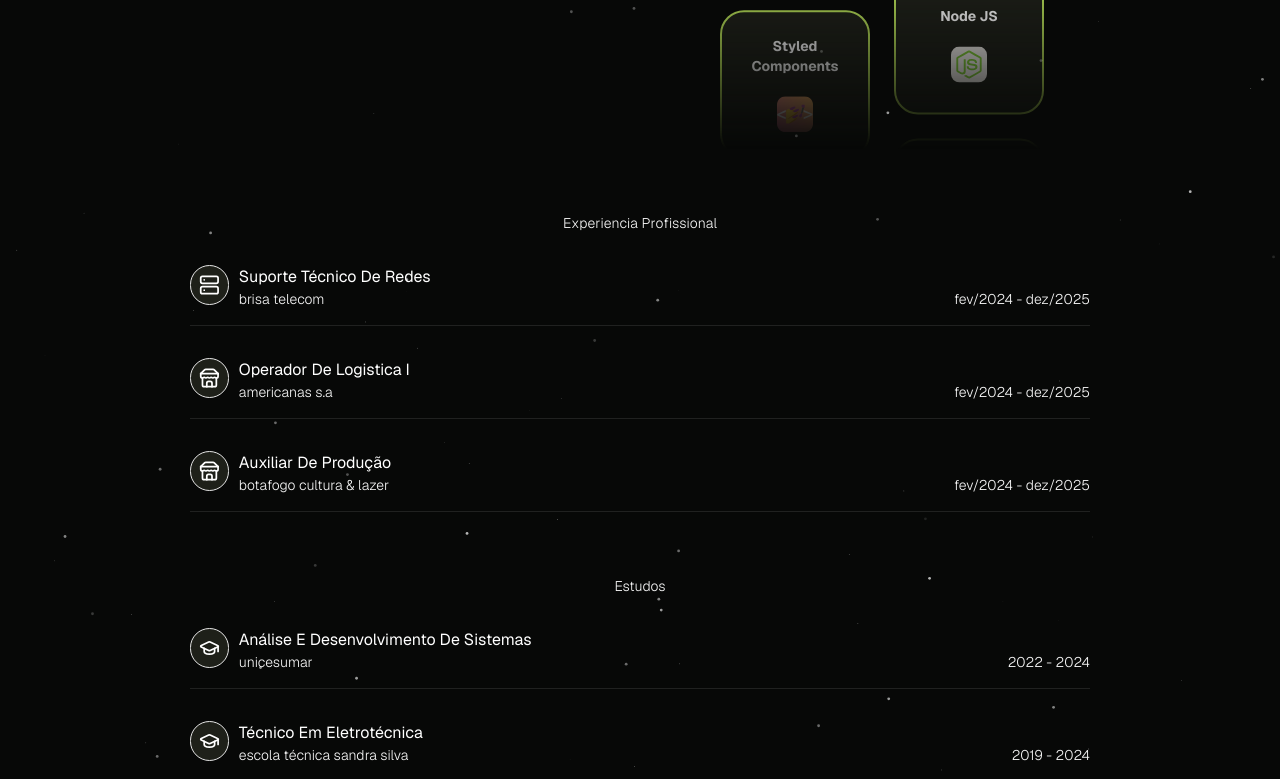
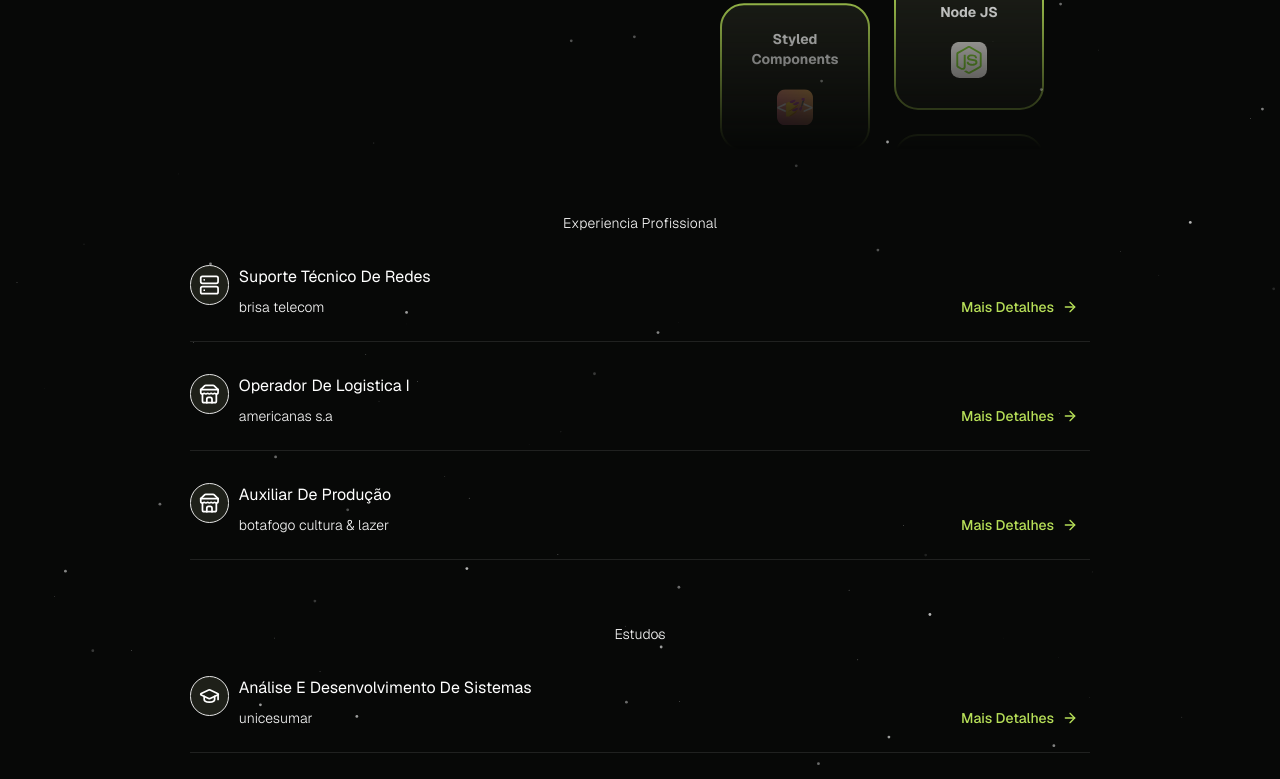
Before and after one commit to paulopbi/portfolio, a Next.js app: page / in a window 1280 px wide. Shown: the part 2017-2796 px from the top of the page. Built offline with nearby package versions, Linux system fonts and the light colour scheme.

Commit message:
feat: add 'more details' button

```diff
--- a/src/components/card-info.tsx
+++ b/src/components/card-info.tsx
@@ -1,17 +1,12 @@
 import { ICardInfo } from "@/types"
 import Image from "next/image"
+import { Button } from "./ui/button"
+import Link from "next/link"
+import { ArrowRight } from "lucide-react"
 
-const CardInfo = ({
-  image,
-  href,
-  icon,
-  jobTitle,
-  companyName,
-  whenStart,
-  whenFinish,
-}: ICardInfo) => {
+const CardInfo = ({ image, href, icon, jobTitle, companyName }: ICardInfo) => {
   return (
-    <article className="mx-auto mt-8 flex max-w-[900px] items-start gap-2.5 border-b border-white/10 pb-4">
+    <article className="mx-auto flex max-w-[900px] items-start gap-2.5 border-b border-white/10 pb-4 not-first:mt-8">
       {icon && (
         <div className="bg-foreground inline-flex h-[40px] w-[40px] items-center justify-center overflow-hidden rounded-full border p-2">
           {icon}
@@ -41,9 +36,15 @@ const CardInfo = ({
           <p className="text-muted text-sm font-light lowercase">
             {companyName}
           </p>
-          <p className="text-muted text-sm font-light lowercase">
-            {whenStart} - {whenFinish}
-          </p>
+          <Button
+            asChild
+            variant="link"
+            className="text-brand inline-flex w-fit cursor-pointer items-center justify-start gap-2 text-left capitalize"
+          >
+            <Link href="/teste">
+              Mais Detalhes <ArrowRight />
+            </Link>
+          </Button>
         </div>
       </div>
     </article>
```
